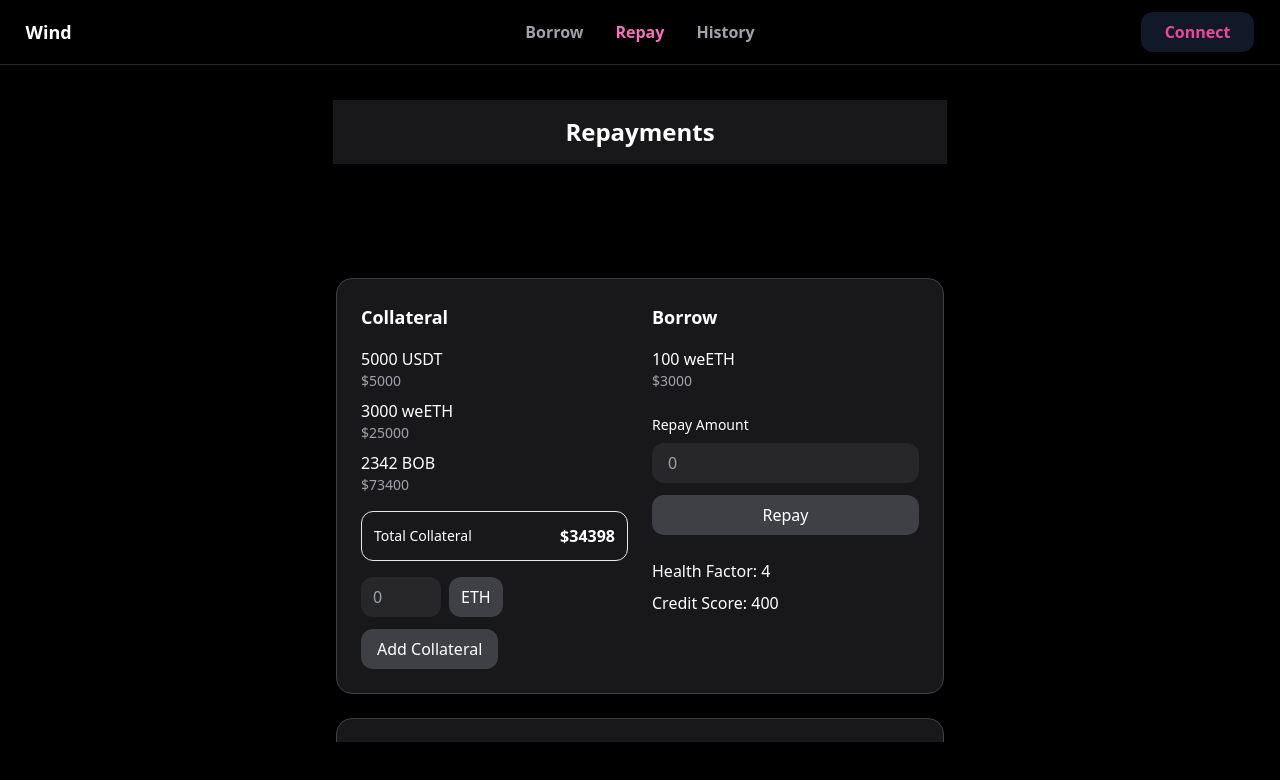
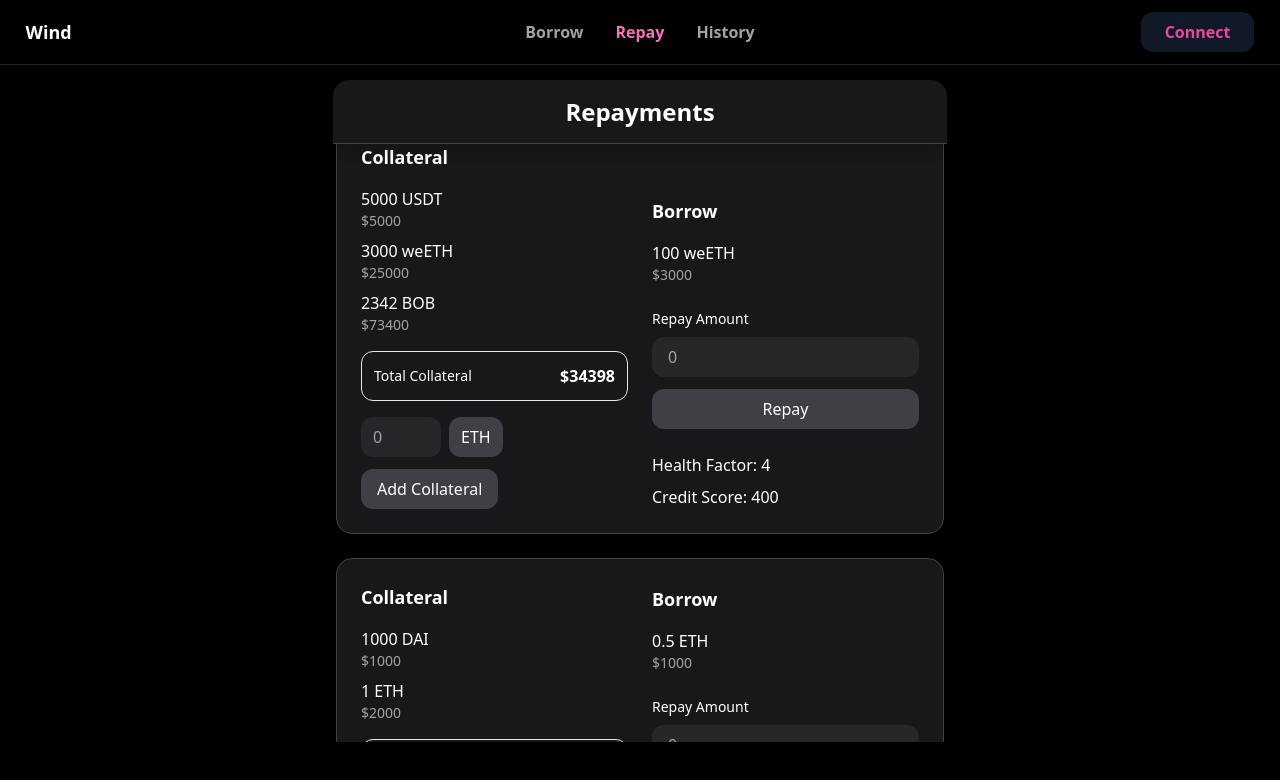
Before and after one commit to aryanbaranwal001/Credit-Bank-FrontEnd, a React (Vite) app in the folder frontEnd/: page /repay in a window 1280 px wide. Shown: the top 780 px of the page. Built offline with nearby package versions, Linux system fonts and the light colour scheme.

Commit message:
repayment section almost done

```diff
--- a/frontEnd/src/data.js
+++ b/frontEnd/src/data.js
@@ -43,6 +43,47 @@ const RepaymentData = [
     healthFactor: 1.8,
     creditScore: 200,
   },
+  {
+    id: 4,
+    collateral: [
+      { token: "SuperUltraMegaTokenNameThatBreaksUIs", amount: 999999, usd: 9999999 },
+      { token: "🧪WTF", amount: 0.00000001, usd: 0.00001 },
+      { token: "AVAX", amount: 1000000, usd: 100000 },
+      { token: "ZRX", amount: 333333, usd: 50000 },
+      { token: "PEPE", amount: 999999999, usd: 3 },
+      { token: "LONGTOKENNAMEAGAINJUSTTOBREAKIT", amount: 9999, usd: 900000 },
+      { token: "SMOL", amount: 0.0001, usd: 0.00001 },
+    ],
+    totalCollateral: 11000000,
+    borrow: { token: "WEIRDCOIN123", amount: 77777, usd: 987654 },
+    healthFactor: 0.4,
+    creditScore: 50,
+  },
+  {
+    id: 5,
+    collateral: [
+      { token: "USDT", amount: 0, usd: 0 },
+      { token: "USDC", amount: 0, usd: 0 },
+      { token: "DAI", amount: 0, usd: 0 },
+    ],
+    totalCollateral: 0,
+    borrow: { token: "ETH", amount: 0, usd: 0 },
+    healthFactor: 0,
+    creditScore: 0,
+  },
+  {
+    id: 6,
+    collateral: Array.from({ length: 20 }, (_, i) => ({
+      token: `TOKEN${i + 1}`,
+      amount: (i + 1) * 1000,
+      usd: (i + 1) * 500,
+    })),
+    totalCollateral: 105000,
+    borrow: { token: "LOADTEST", amount: 100000, usd: 50000 },
+    healthFactor: 5,
+    creditScore: 850,
+  },
 ];
 
+
 export { TOKENS, RepaymentData };
--- a/frontEnd/src/output.css
+++ b/frontEnd/src/output.css
@@ -602,6 +602,10 @@ video {
   top: 100px;
 }
 
+.top-\[80px\] {
+  top: 80px;
+}
+
 .z-10 {
   z-index: 10;
 }
@@ -687,6 +691,22 @@ video {
 
 .mt-\[21vh\] {
   margin-top: 21vh;
+}
+
+.mt-\[80px\] {
+  margin-top: 80px;
+}
+
+.mt-\[1vh\] {
+  margin-top: 1vh;
+}
+
+.mt-\[2vh\] {
+  margin-top: 2vh;
+}
+
+.mt-\[3vh\] {
+  margin-top: 3vh;
 }
 
 .box-border {
@@ -879,12 +899,20 @@ video {
   align-items: flex-start;
 }
 
+.items-end {
+  align-items: flex-end;
+}
+
 .items-center {
   align-items: center;
 }
 
 .justify-start {
   justify-content: flex-start;
+}
+
+.justify-end {
+  justify-content: flex-end;
 }
 
 .justify-center {
@@ -965,6 +993,20 @@ video {
 
 .rounded-xl {
   border-radius: 0.75rem;
+}
+
+.rounded {
+  border-radius: 0.25rem;
+}
+
+.rounded-t-2xl {
+  border-top-left-radius: 1rem;
+  border-top-right-radius: 1rem;
+}
+
+.rounded-b-2xl {
+  border-bottom-right-radius: 1rem;
+  border-bottom-left-radius: 1rem;
 }
 
 .border {
@@ -1123,6 +1165,18 @@ video {
   padding-top: 8vh;
 }
 
+.pt-2 {
+  padding-top: 0.5rem;
+}
+
+.pt-\[20vh\] {
+  padding-top: 20vh;
+}
+
+.pt-\[4\.5rem\] {
+  padding-top: 4.5rem;
+}
+
 .text-center {
   text-align: center;
 }
@@ -1231,6 +1285,12 @@ video {
 .shadow-xl {
   --tw-shadow: 0 20px 25px -5px rgb(0 0 0 / 0.1), 0 8px 10px -6px rgb(0 0 0 / 0.1);
   --tw-shadow-colored: 0 20px 25px -5px var(--tw-shadow-color), 0 8px 10px -6px var(--tw-shadow-color);
+  box-shadow: var(--tw-ring-offset-shadow, 0 0 #0000), var(--tw-ring-shadow, 0 0 #0000), var(--tw-shadow);
+}
+
+.shadow-md {
+  --tw-shadow: 0 4px 6px -1px rgb(0 0 0 / 0.1), 0 2px 4px -2px rgb(0 0 0 / 0.1);
+  --tw-shadow-colored: 0 4px 6px -1px var(--tw-shadow-color), 0 2px 4px -2px var(--tw-shadow-color);
   box-shadow: var(--tw-ring-offset-shadow, 0 0 #0000), var(--tw-ring-shadow, 0 0 #0000), var(--tw-shadow);
 }
 
--- a/frontEnd/src/pages/Repay.jsx
+++ b/frontEnd/src/pages/Repay.jsx
@@ -22,12 +22,14 @@ const RepayCard = () => {
   return (
     <div className="h-[85vh] relative text-white bg-black flex flex-col items-center justify-start p-4">
       {/* Fixed Title */}
-      <div className="text-2xl fixed top-[100px] bg-zinc-900 h-16 w-[48%] flex items-center justify-center font-bold z-10">
+      <div className="fixed top-[80px] z-10 w-[48%] rounded-t-2xl bg-zinc-900 shadow-lg">
+      <div className="h-16 flex items-center justify-center text-2xl font-bold border-b border-zinc-700">
         Repayments
       </div>
+    </div>
 
       {/* Scrollable Card Section */}
-      <div className="mt-[23vh] w-full max-w-[50%] overflow-y-auto custom-scrollbar">
+      <div className="mt-[3vh] w-full max-w-[50%] overflow-y-auto custom-scrollbar">
         {RepaymentData.map((item) => (
           <div
             key={item.id}
@@ -70,7 +72,7 @@ const RepayCard = () => {
               </div>
 
               {/* Right - Borrow */}
-              <div>
+              <div className="flex flex-col justify-end">
                 <h2 className="text-lg font-semibold mb-4">Borrow</h2>
                 <div className="text-base">
                   {item.borrow.amount} {item.borrow.token}
```
